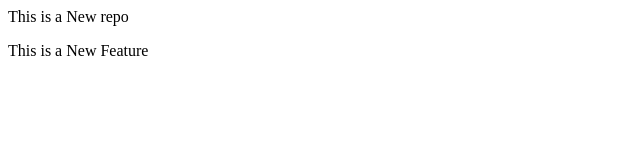
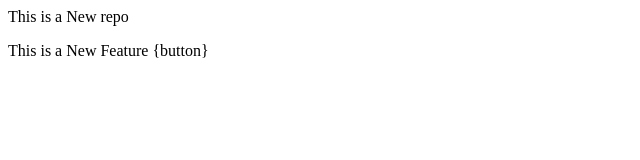
Before and after one commit to anirudhguptha/Localrepo, a plain HTML site: page index.html in a window 1280 px wide. Shown: the full height of the page, 0-640 px from the left. Drawn offline with Linux system fonts and the light colour scheme.

```diff
--- a/index.html
+++ b/index.html
@@ -1,2 +1,2 @@
 <p>This is a New repo</p>
-<p>This is a New Feature</p>
+<p>This is a New Feature {button}</p>
```
